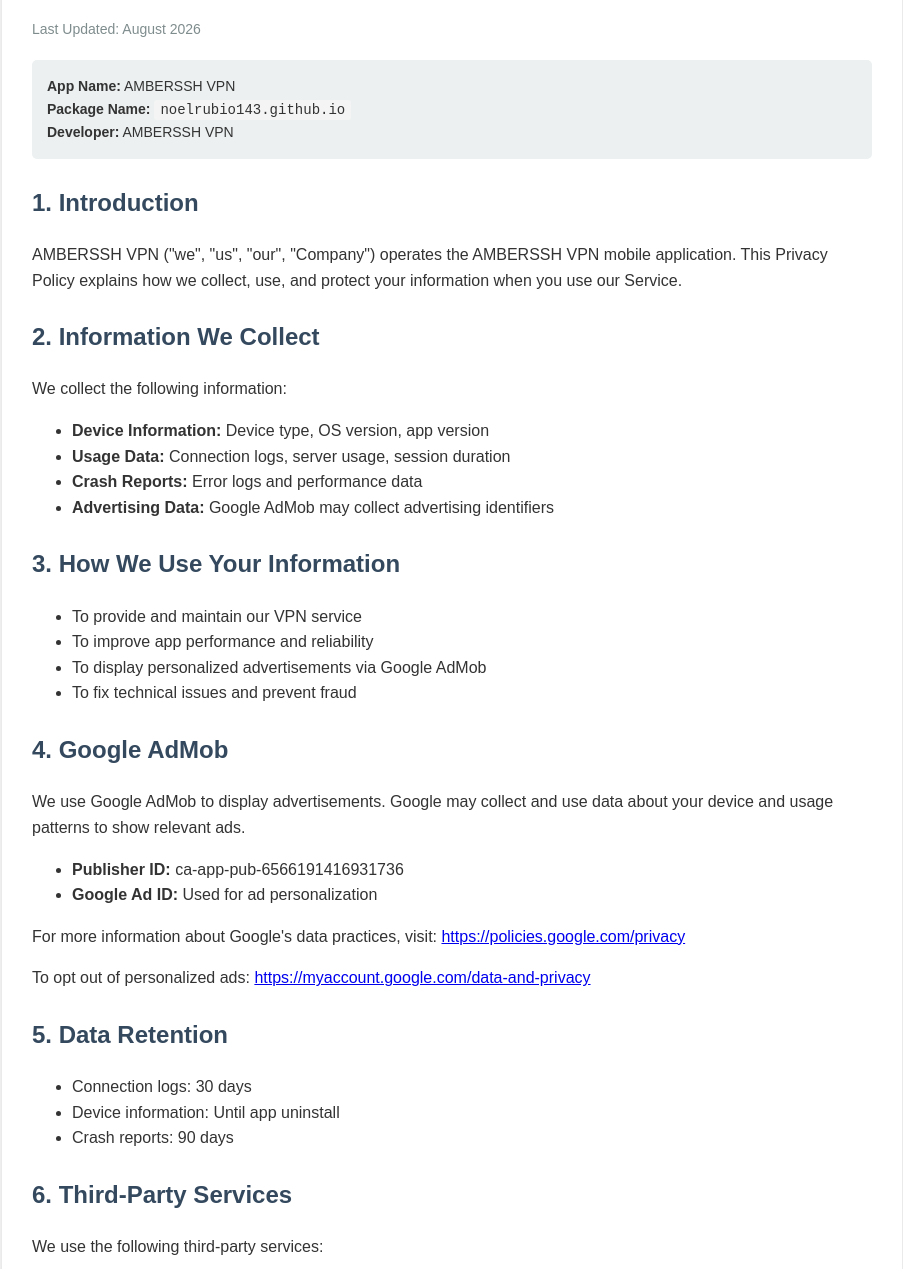
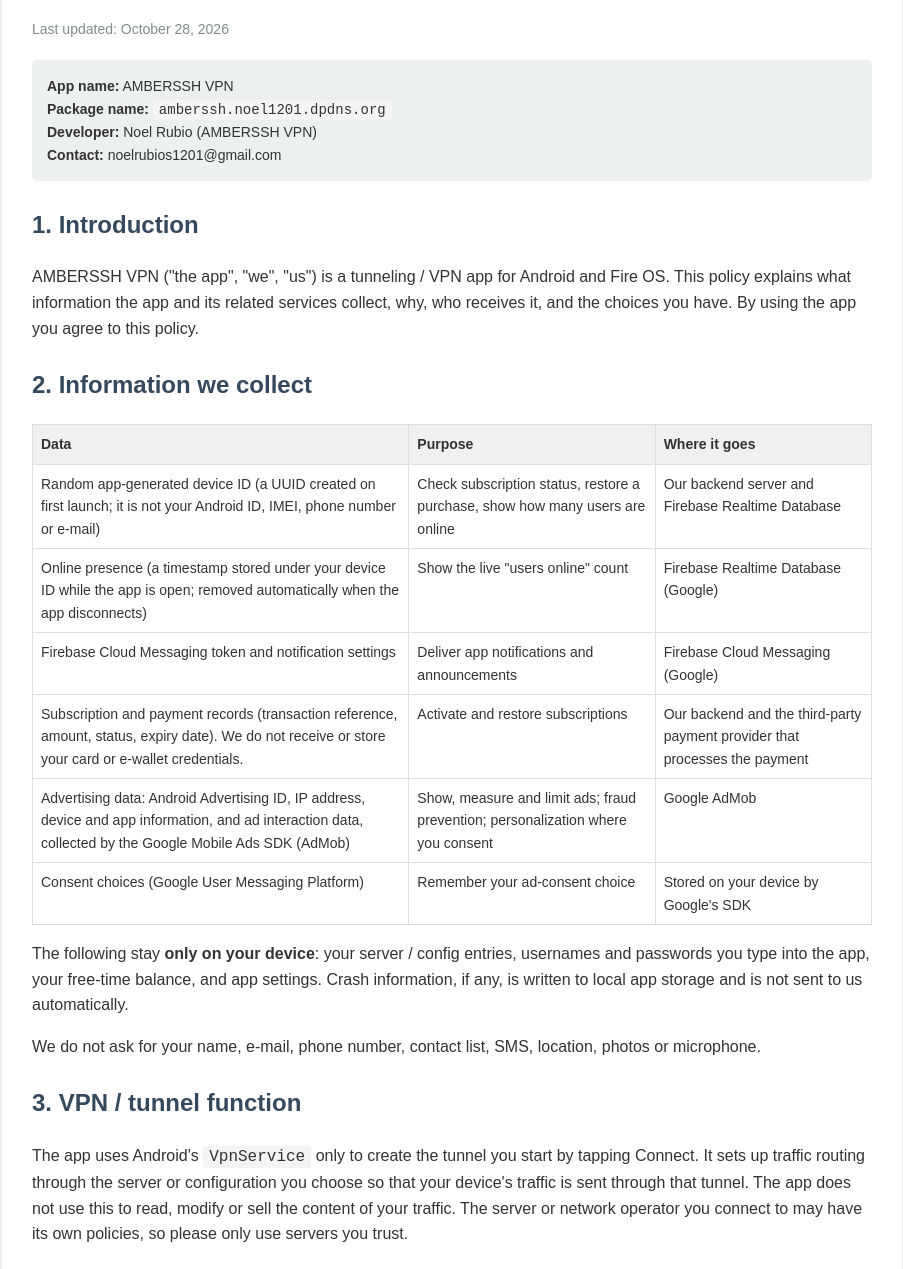
Before and after one commit to noelrubio143/AMBERSSHVPN, a website: page privacy-policy.html in a window 1280 px wide. Shown: the part 139-1408 px from the top of the page, without its empty margins (188-1091 px from the left). Drawn offline with Linux system fonts and the light colour scheme.

Commit message:
Add files via upload

```diff
--- a/privacy-policy.html
+++ b/privacy-policy.html
@@ -5,131 +5,97 @@
 <meta name="viewport" content="width=device-width, initial-scale=1.0">
 <title>AMBERSSH VPN - Privacy Policy</title>
 <style>
-        body {
-            font-family: Arial, sans-serif;
-            line-height: 1.6;
-            max-width: 900px;
-            margin: 0 auto;
-            padding: 20px;
-            background-color: #f4f4f4;
-            color: #333;
-        }
-        .container {
-            background-color: white;
-            padding: 30px;
-            border-radius: 8px;
-            box-shadow: 0 2px 4px rgba(0,0,0,0.1);
-        }
-        h1 {
-            color: #2c3e50;
-            border-bottom: 3px solid #3498db;
-            padding-bottom: 10px;
-        }
-        h2 {
-            color: #34495e;
-            margin-top: 25px;
-        }
-        .last-updated {
-            color: #7f8c8d;
-            font-size: 14px;
-            margin-bottom: 20px;
-        }
-        .app-info {
-            background-color: #ecf0f1;
-            padding: 15px;
-            border-radius: 5px;
-            margin-bottom: 20px;
-            font-size: 14px;
-        }
-        code {
-            background-color: #f4f4f4;
-            padding: 2px 6px;
-            border-radius: 3px;
-            font-family: 'Courier New', monospace;
-        }
+  body{font-family:Arial,sans-serif;line-height:1.6;max-width:900px;margin:0 auto;padding:20px;background:#f4f4f4;color:#333}
+  .container{background:#fff;padding:30px;border-radius:8px;box-shadow:0 2px 4px rgba(0,0,0,.1)}
+  h1{color:#2c3e50;border-bottom:3px solid #c0392b;padding-bottom:10px}
+  h2{color:#34495e;margin-top:25px}
+  .last-updated{color:#7f8c8d;font-size:14px;margin-bottom:20px}
+  .app-info{background:#ecf0f1;padding:15px;border-radius:5px;margin-bottom:20px;font-size:14px}
+  code{background:#f4f4f4;padding:2px 6px;border-radius:3px;font-family:'Courier New',monospace}
+  table{border-collapse:collapse;width:100%;font-size:14px;display:block;overflow-x:auto}
+  th,td{border:1px solid #ddd;padding:8px;text-align:left;vertical-align:top}
+  th{background:#f0f0f0}
 </style>
 </head>
 <body>
 <div class="container">
 <h1>Privacy Policy - AMBERSSH VPN</h1>
-        <p class="last-updated">Last Updated: August 2026</p>
+<p class="last-updated">Last updated: October 28, 2026</p>
 
 <div class="app-info">
-            <strong>App Name:</strong> AMBERSSH VPN<br>
-            <strong>Package Name:</strong> <code>noelrubio143.github.io</code><br>
-            <strong>Developer:</strong> AMBERSSH VPN
+  <strong>App name:</strong> AMBERSSH VPN<br>
+  <strong>Package name:</strong> <code>amberssh.noel1201.dpdns.org</code><br>
+  <strong>Developer:</strong> Noel Rubio (AMBERSSH VPN)<br>
+  <strong>Contact:</strong> noelrubios1201@gmail.com
 </div>
 
 <h2>1. Introduction</h2>
-        <p>AMBERSSH VPN ("we", "us", "our", "Company") operates the AMBERSSH VPN mobile application. This Privacy Policy explains how we collect, use, and protect your information when you use our Service.</p>
+<p>AMBERSSH VPN ("the app", "we", "us") is a tunneling / VPN app for Android and Fire OS. This policy explains what information the app and its related services collect, why, who receives it, and the choices you have. By using the app you agree to this policy.</p>
 
-        <h2>2. Information We Collect</h2>
-        <p>We collect the following information:</p>
+<h2>2. Information we collect</h2>
+<table>
+<tr><th>Data</th><th>Purpose</th><th>Where it goes</th></tr>
+<tr><td>Random app-generated device ID (a UUID created on first launch; it is not your Android ID, IMEI, phone number or e-mail)</td><td>Check subscription status, restore a purchase, show how many users are online</td><td>Our backend server and Firebase Realtime Database</td></tr>
+<tr><td>Online presence (a timestamp stored under your device ID while the app is open; removed automatically when the app disconnects)</td><td>Show the live "users online" count</td><td>Firebase Realtime Database (Google)</td></tr>
+<tr><td>Firebase Cloud Messaging token and notification settings</td><td>Deliver app notifications and announcements</td><td>Firebase Cloud Messaging (Google)</td></tr>
+<tr><td>Subscription and payment records (transaction reference, amount, status, expiry date). We do not receive or store your card or e-wallet credentials.</td><td>Activate and restore subscriptions</td><td>Our backend and the third-party payment provider that processes the payment</td></tr>
+<tr><td>Advertising data: Android Advertising ID, IP address, device and app information, and ad interaction data, collected by the Google Mobile Ads SDK (AdMob)</td><td>Show, measure and limit ads; fraud prevention; personalization where you consent</td><td>Google AdMob</td></tr>
+<tr><td>Consent choices (Google User Messaging Platform)</td><td>Remember your ad-consent choice</td><td>Stored on your device by Google's SDK</td></tr>
+</table>
+<p>The following stay <strong>only on your device</strong>: your server / config entries, usernames and passwords you type into the app, your free-time balance, and app settings. Crash information, if any, is written to local app storage and is not sent to us automatically.</p>
+<p>We do not ask for your name, e-mail, phone number, contact list, SMS, location, photos or microphone.</p>
+
+<h2>3. VPN / tunnel function</h2>
+<p>The app uses Android's <code>VpnService</code> only to create the tunnel you start by tapping Connect. It sets up traffic routing through the server or configuration you choose so that your device's traffic is sent through that tunnel. The app does not use this to read, modify or sell the content of your traffic. The server or network operator you connect to may have its own policies, so please only use servers you trust.</p>
+
+<h2>4. Advertising (Google AdMob)</h2>
+<p>Users who do not have an active subscription see ads from Google AdMob: banner, interstitial, app-open and rewarded ads. Rewarded ads are optional: watching one adds free usage time (2 hours per ad, up to a stored maximum of 2 hours). Subscribers do not see ads.</p>
+<p>AdMob may use the Advertising ID and similar identifiers to serve and measure ads. In regions where consent is required (for example the EEA and the UK), the app shows a Google consent form before ads are requested, and you can change your choice later from <em>Account &rarr; Privacy &amp; ad settings</em> (press and hold the subscription status text on the home screen) when this option is shown.</p>
 <ul>
-            <li><strong>Device Information:</strong> Device type, OS version, app version</li>
-            <li><strong>Usage Data:</strong> Connection logs, server usage, session duration</li>
-            <li><strong>Crash Reports:</strong> Error logs and performance data</li>
-            <li><strong>Advertising Data:</strong> Google AdMob may collect advertising identifiers</li>
+<li>Reset or delete your advertising ID or turn off personalization in your device's Android settings (Settings &rarr; Privacy / Google &rarr; Ads).</li>
+<li>How Google uses data from apps that use its services: <a href="https://policies.google.com/technologies/partner-sites">policies.google.com/technologies/partner-sites</a></li>
+<li>Google Privacy Policy: <a href="https://policies.google.com/privacy">policies.google.com/privacy</a></li>
 </ul>
 
-        <h2>3. How We Use Your Information</h2>
+<h2>5. Third-party services</h2>
 <ul>
-            <li>To provide and maintain our VPN service</li>
-            <li>To improve app performance and reliability</li>
-            <li>To display personalized advertisements via Google AdMob</li>
-            <li>To fix technical issues and prevent fraud</li>
+<li><strong>Google AdMob / Google Mobile Ads SDK</strong> - advertising.</li>
+<li><strong>Google User Messaging Platform</strong> - consent forms.</li>
+<li><strong>Firebase Realtime Database and Cloud Messaging</strong> - online counter and notifications (<a href="https://firebase.google.com/support/privacy">firebase.google.com/support/privacy</a>).</li>
+<li><strong>Our backend</strong> (hosted on Vercel) - subscription status and payment records.</li>
+<li><strong>Payment provider</strong> - processes subscription payments; its own privacy policy applies to the payment.</li>
+</ul>
+<p>We do not sell your personal information.</p>
+
+<h2>6. Data retention and deletion</h2>
+<ul>
+<li>Presence entry: removed automatically when the app disconnects.</li>
+<li>Device ID, free-time balance, settings and your configs: kept on your device until you clear the app's data or uninstall the app.</li>
+<li>Subscription and payment records: kept as long as needed to provide the subscription, restore purchases and meet legal or accounting obligations.</li>
+<li>Advertising data: handled by Google under its own retention policies.</li>
+</ul>
+<p>To request access to or deletion of data linked to your device ID, e-mail us at <a href="mailto:noelrubios1201@gmail.com">noelrubios1201@gmail.com</a> with your device ID (press and hold the subscription status text in the app and choose "Copy Device ID"). We will respond within a reasonable time.</p>
+
+<h2>7. Security</h2>
+<p>Traffic sent through the app's tunnel is protected by the protocol of the configuration you choose (for example SSH, V2Ray/Xray or OpenVPN). Our backend connections use HTTPS. No method of transmission or storage is 100% secure, so we cannot guarantee absolute security.</p>
+
+<h2>8. Children's privacy</h2>
+<p>The app is not directed to children under 13 and we do not knowingly collect personal information from children under 13. Ads are requested for a general audience. If you believe a child has provided us data, contact us and we will delete it.</p>
+
+<h2>9. Your rights and choices</h2>
+<ul>
+<li>Access or request deletion of data linked to your device ID (section 6).</li>
+<li>Withdraw or change ad consent in the app's privacy options, or reset your Advertising ID in Android settings.</li>
+<li>Stop all data collection by uninstalling the app.</li>
+<li>Depending on where you live (for example the EEA, UK or Philippines), you may have additional rights under local data protection law. Contact us to exercise them.</li>
 </ul>
 
-        <h2>4. Google AdMob</h2>
-        <p>We use Google AdMob to display advertisements. Google may collect and use data about your device and usage patterns to show relevant ads.</p>
-        <ul>
-            <li><strong>Publisher ID:</strong> ca-app-pub-6566191416931736</li>
-            <li><strong>Google Ad ID:</strong> Used for ad personalization</li>
-        </ul>
-        <p>For more information about Google's data practices, visit: <a href="https://policies.google.com/privacy">https://policies.google.com/privacy</a></p>
-        <p>To opt out of personalized ads: <a href="https://myaccount.google.com/data-and-privacy">https://myaccount.google.com/data-and-privacy</a></p>
+<h2>10. Changes to this policy</h2>
+<p>We may update this policy. The "Last updated" date above shows the latest version. Continued use of the app after a change means you accept the updated policy.</p>
 
-        <h2>5. Data Retention</h2>
-        <ul>
-            <li>Connection logs: 30 days</li>
-            <li>Device information: Until app uninstall</li>
-            <li>Crash reports: 90 days</li>
-        </ul>
-
-        <h2>6. Third-Party Services</h2>
-        <p>We use the following third-party services:</p>
-        <ul>
-            <li><strong>Google AdMob:</strong> For displaying advertisements</li>
-            <li><strong>Cloud Services:</strong> For app infrastructure and data storage</li>
-        </ul>
-
-        <h2>7. Children's Privacy (COPPA)</h2>
-        <p>Our Service is not intended for children under 13 years old. We do not knowingly collect personal information from children under 13. If we learn that we have collected information from a child under 13, we will delete it promptly.</p>
-
-        <h2>8. Security</h2>
-        <p>We implement security measures to protect your data. All VPN traffic is encrypted using AES-256. However, no method of transmission is 100% secure, and we cannot guarantee absolute security.</p>
-
-        <h2>9. Your Rights</h2>
-        <p>You have the right to:</p>
-        <ul>
-            <li>Access your personal data</li>
-            <li>Request deletion of your data</li>
-            <li>Opt out of personalized advertising</li>
-            <li>Request information about data we collect</li>
-        </ul>
-
-        <h2>10. Changes to This Policy</h2>
-        <p>We may update this Privacy Policy at any time. Changes will be effective upon posting to this page. Your continued use of the app constitutes acceptance of the updated policy.</p>
-
-        <h2>11. Contact Us</h2>
-        <p>If you have questions about this Privacy Policy, please contact us at:</p>
-        <ul>
-            <li>Email: noelrubios1201@gmail.com</li>
-            <li>App Package: noelrubio143.github.io</li>
-        </ul>
-
-        <h2>12. Compliance</h2>
-        <p>This Privacy Policy complies with Amazon Appstore Developer Agreement and Google Play Store policies, including COPPA and applicable privacy laws.</p>
+<h2>11. Contact</h2>
+<p>Email: <a href="mailto:noelrubios1201@gmail.com">noelrubios1201@gmail.com</a><br>
+App package: <code>amberssh.noel1201.dpdns.org</code></p>
 </div>
 </body>
 </html>
```
Lines whose indentation alone changed are shown as unchanged.
